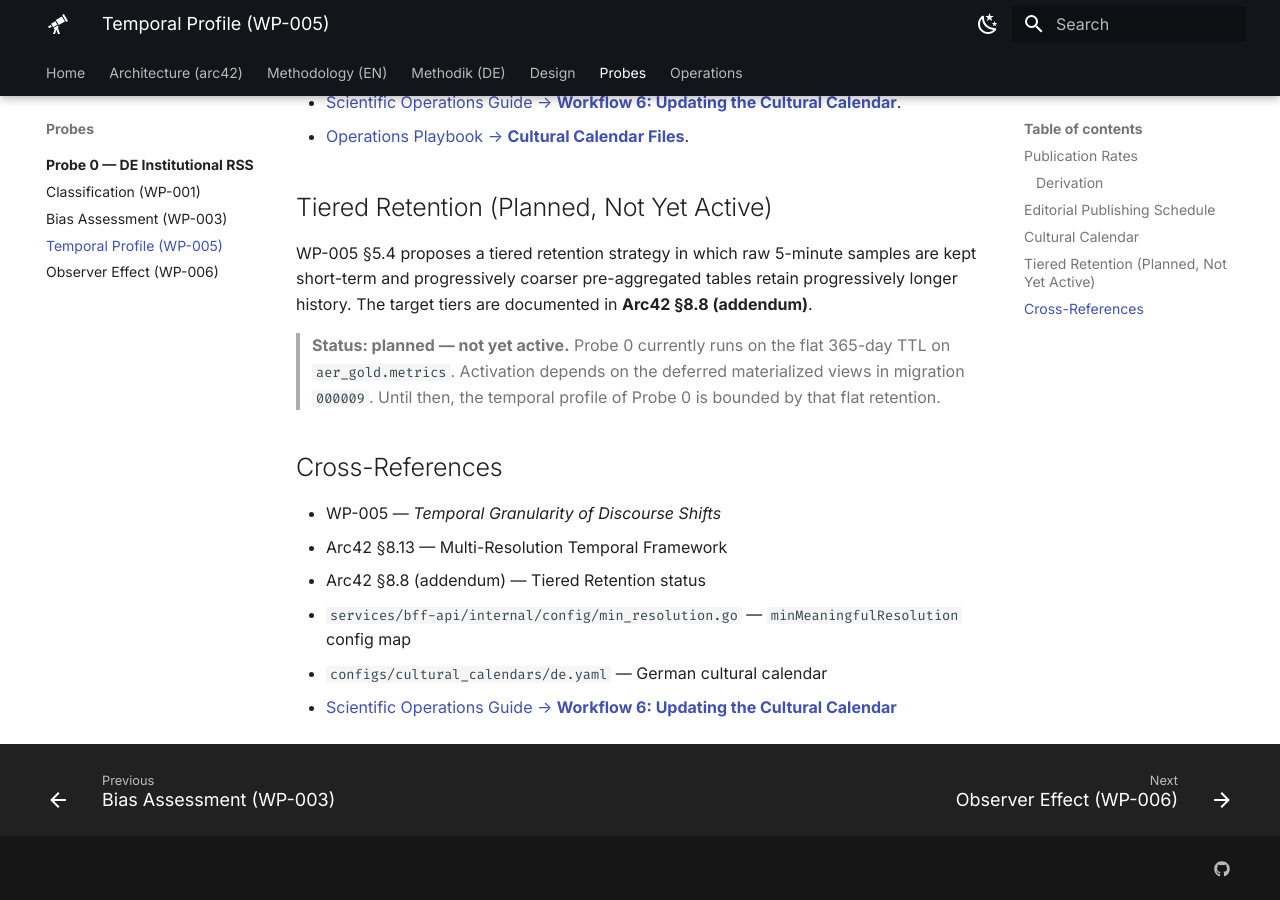
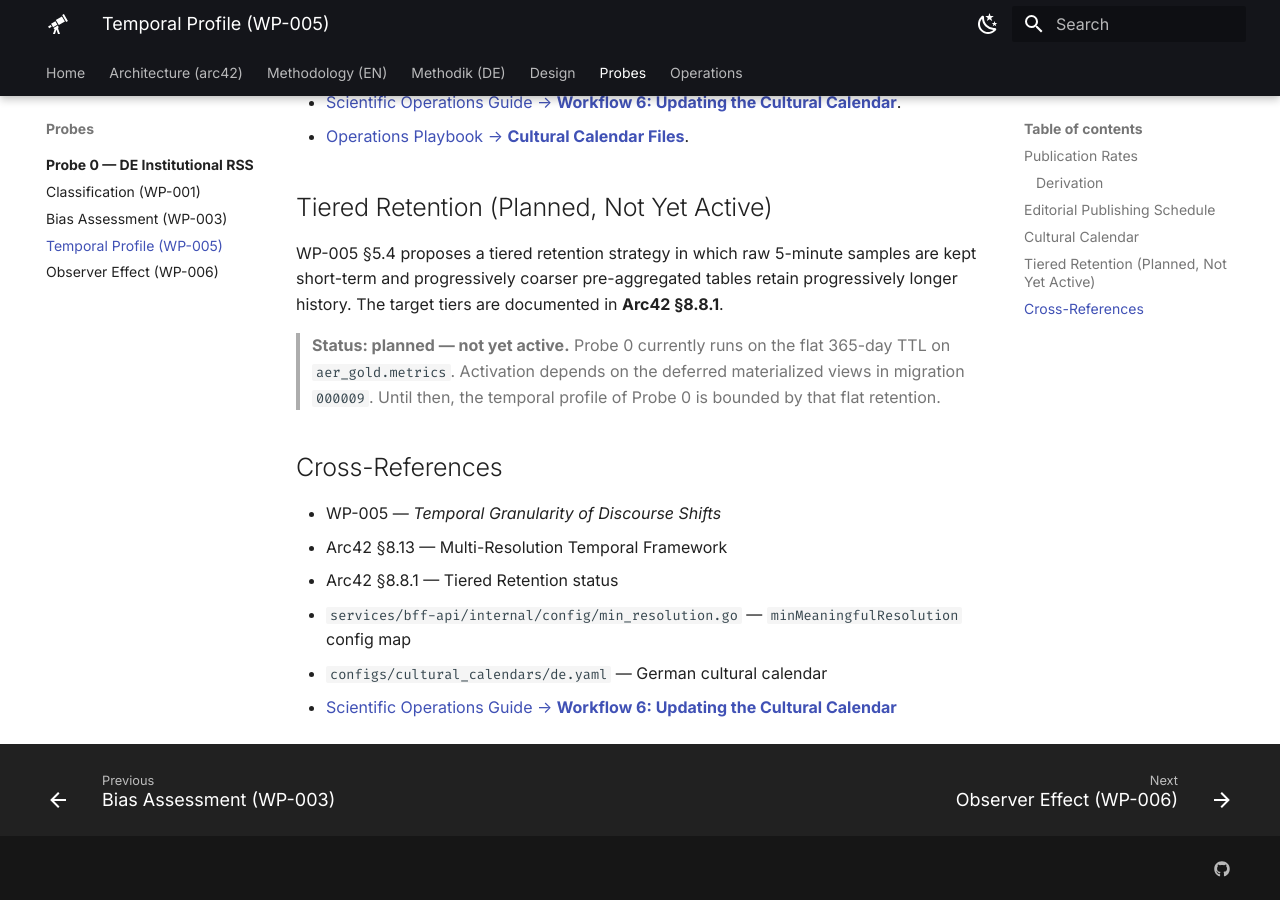
Before and after one commit to frogfromlake/aer, an MkDocs documentation site: the page built from docs/probes/probe-0-de-institutional-rss/temporal_profile.md, in a window 1280 px wide and 900 px high, scrolled down 1884 px. Built offline with MkDocs 1.6.1 and Material for MkDocs 9.7.7, drawn with Linux system fonts in a browser that asks for light colours.

Commit message:
docs(methodology): retarget WP-004/WP-005 Arc42 refs to §8.13/§8.8 and refresh Probe 0 temporal profile (Phase 81)

```diff
--- a/docs/probes/probe-0-de-institutional-rss/temporal_profile.md
+++ b/docs/probes/probe-0-de-institutional-rss/temporal_profile.md
@@ -45,7 +45,7 @@ See:
 
 ## Tiered Retention (Planned, Not Yet Active)
 
-WP-005 §5.4 proposes a tiered retention strategy in which raw 5-minute samples are kept short-term and progressively coarser pre-aggregated tables retain progressively longer history. The target tiers are documented in **Arc42 §8.8 (addendum)**.
+WP-005 §5.4 proposes a tiered retention strategy in which raw 5-minute samples are kept short-term and progressively coarser pre-aggregated tables retain progressively longer history. The target tiers are documented in **Arc42 §8.8.1**.
 
 > **Status: planned — not yet active.** Probe 0 currently runs on the flat 365-day TTL on `aer_gold.metrics`. Activation depends on the deferred materialized views in migration `000009`. Until then, the temporal profile of Probe 0 is bounded by that flat retention.
 
@@ -53,7 +53,7 @@ WP-005 §5.4 proposes a tiered retention strategy in which raw 5-minute samples
 
 - WP-005 — *Temporal Granularity of Discourse Shifts*
 - Arc42 §8.13 — Multi-Resolution Temporal Framework
-- Arc42 §8.8 (addendum) — Tiered Retention status
+- Arc42 §8.8.1 — Tiered Retention status
 - `services/bff-api/internal/config/min_resolution.go` — `minMeaningfulResolution` config map
 - `configs/cultural_calendars/de.yaml` — German cultural calendar
 - [Scientific Operations Guide → **Workflow 6: Updating the Cultural Calendar**](../../scientific_operations_guide.md#workflow-6-updating-the-cultural-calendar)
```
Also changed, not shown: docs/methodology/de/WP-004-de-interkulturelle_vergleichbarkeit_von_diskursmetriken.md (+1 -1 lines), docs/methodology/de/WP-005-de-temporale_granularitaet_von_diskursverschiebungen.md (+1 -1 lines), docs/methodology/en/WP-005-en-temporal_granularity_of_discourse_shifts.md (+1 -1 lines).
